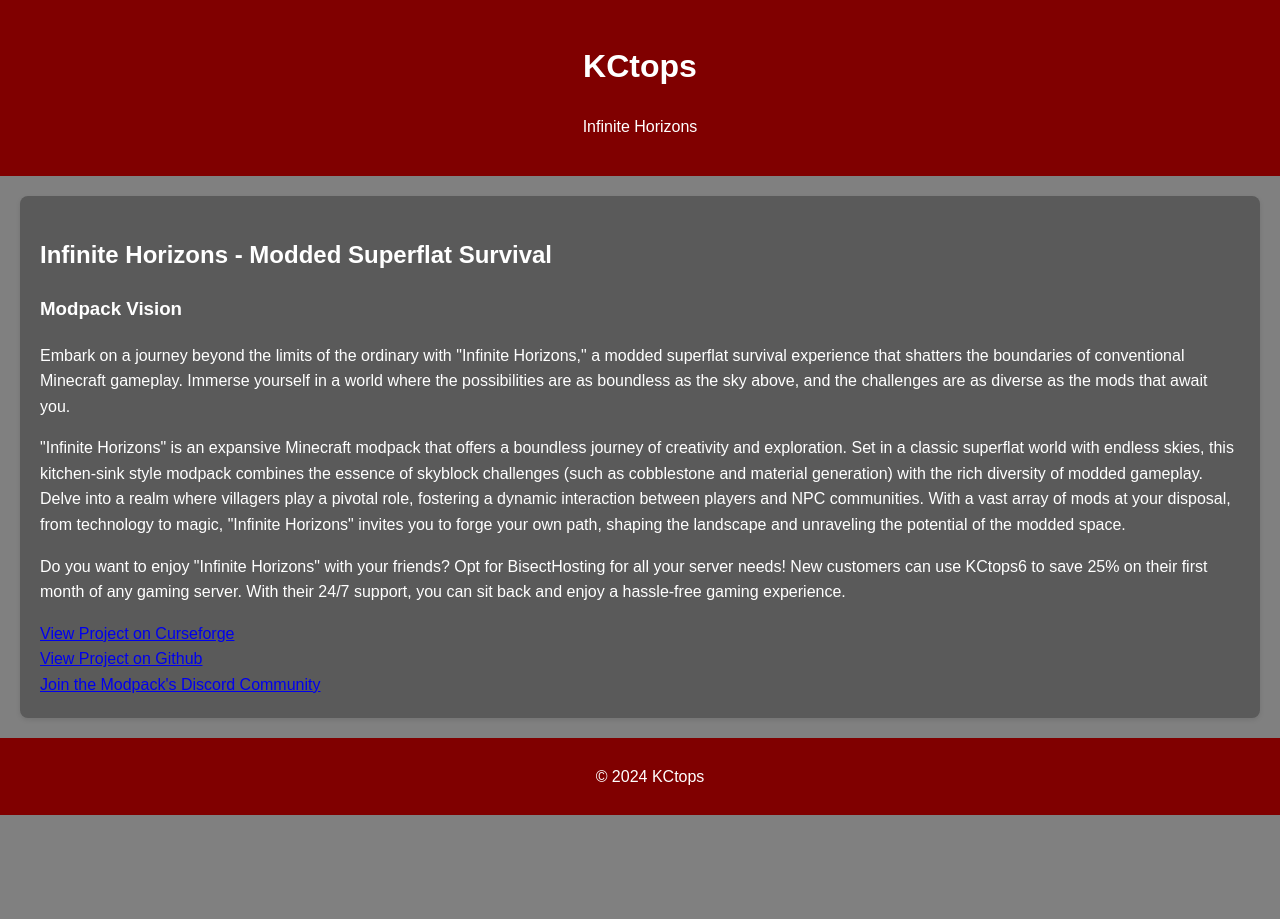
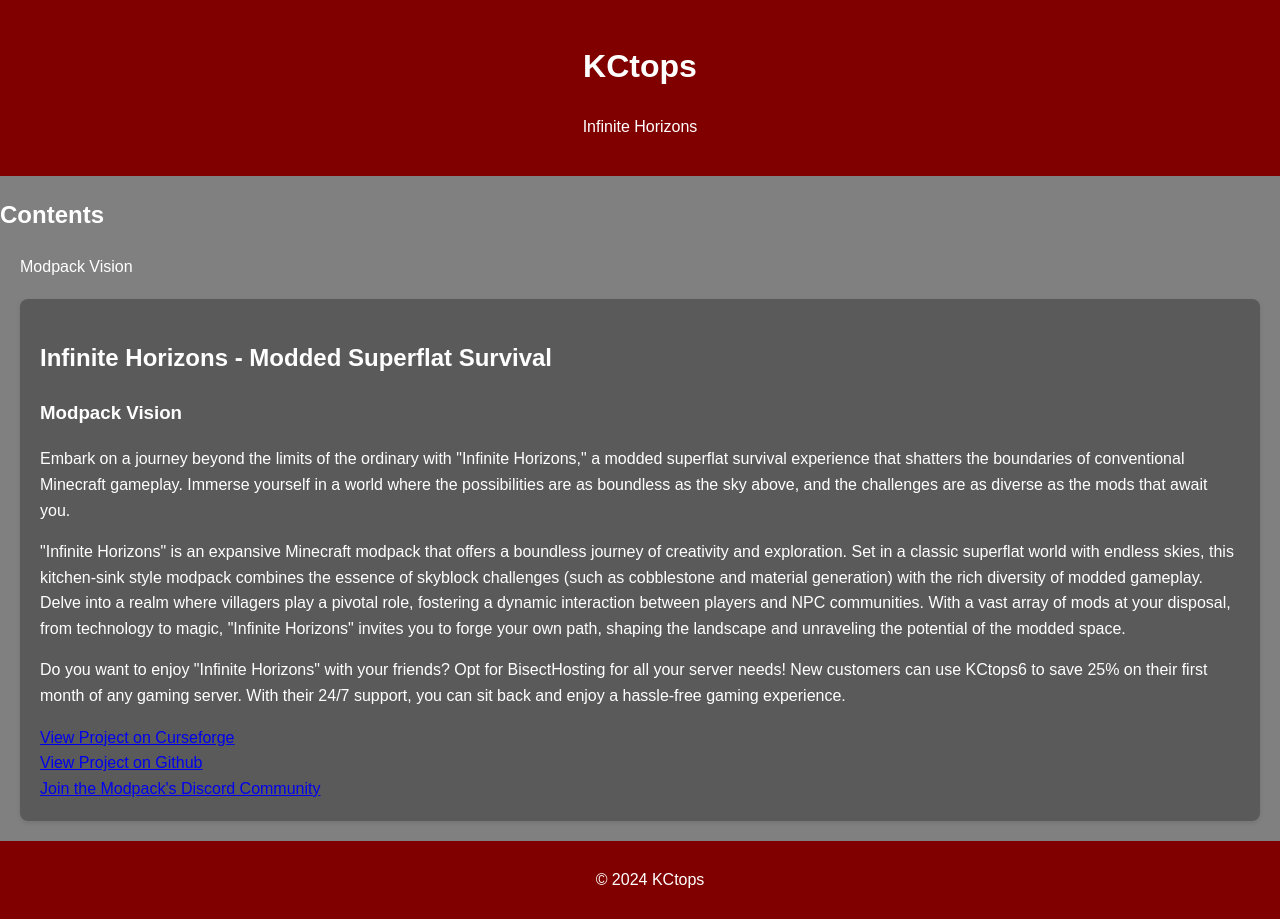
Before and after one commit to KCtops100/KCtops100.github.io, a plain HTML site: page infinitehorizons.html in a window 1280 px wide. Before the commit the page ends 815 px from the top, so only its background shows below. Drawn offline with Linux system fonts and the light colour scheme.

Commit message:
Update infinitehorizons.html

```diff
--- a/infinitehorizons.html
+++ b/infinitehorizons.html
@@ -15,12 +15,22 @@
             </ul>
         </nav>
     </header>
+
+    <div class="container">
+        <nav class="sidebar">
+            <h2>Contents</h2>
+            <ul>
+                <li><a href="#modpack-vision">Modpack Vision</a></li>
+                <!-- Add more links here as you create more sections -->
+            </ul>
+        </nav>
+
         <section>
             <h2>Infinite Horizons - Modded Superflat Survival</h2>
             <div class="project">
-            <h3>Modpack Vision</h3>
+                <h3 id="modpack-vision">Modpack Vision</h3>
                 <p>Embark on a journey beyond the limits of the ordinary with "Infinite Horizons," a modded superflat survival experience that shatters the boundaries of conventional Minecraft gameplay. Immerse yourself in a world where the possibilities are as boundless as the sky above, and the challenges are as diverse as the mods that await you.</p>
-            <p>"Infinite Horizons" is an expansive Minecraft modpack that offers a boundless journey of creativity and exploration. Set in a classic superflat world with endless skies, this kitchen-sink style modpack combines the essence of skyblock challenges (such as cobblestone and material generation) with the rich diversity of modded gameplay. Delve into a realm where villagers play a pivotal role, fostering a dynamic interaction between players and NPC communities. With a vast array of mods at your disposal, from technology to magic, "Infinite Horizons" invites you to forge your own path, shaping the landscape and unraveling the potential of the modded space.
+                <p>"Infinite Horizons" is an expansive Minecraft modpack that offers a boundless journey of creativity and exploration. Set in a classic superflat world with endless skies, this kitchen-sink style modpack combines the essence of skyblock challenges (such as cobblestone and material generation) with the rich diversity of modded gameplay. Delve into a realm where villagers play a pivotal role, fostering a dynamic interaction between players and NPC communities. With a vast array of mods at your disposal, from technology to magic, "Infinite Horizons" invites you to forge your own path, shaping the landscape and unraveling the potential of the modded space.</p>
                 <p>Do you want to enjoy "Infinite Horizons" with your friends? Opt for BisectHosting for all your server needs! New customers can use KCtops6 to save 25% on their first month of any gaming server. With their 24/7 support, you can sit back and enjoy a hassle-free gaming experience.</p>
                 <div>
                     <a href="https://www.curseforge.com/minecraft/modpacks/modded-super-flat-survival" target="_blank">View Project on Curseforge</a>
@@ -33,6 +43,8 @@
                 </div>
             </div>
         </section>
+    </div>
+
     <footer>
         <p>&copy; 2024 KCtops</p>
     </footer>
```
Lines whose indentation alone changed are shown as unchanged.
